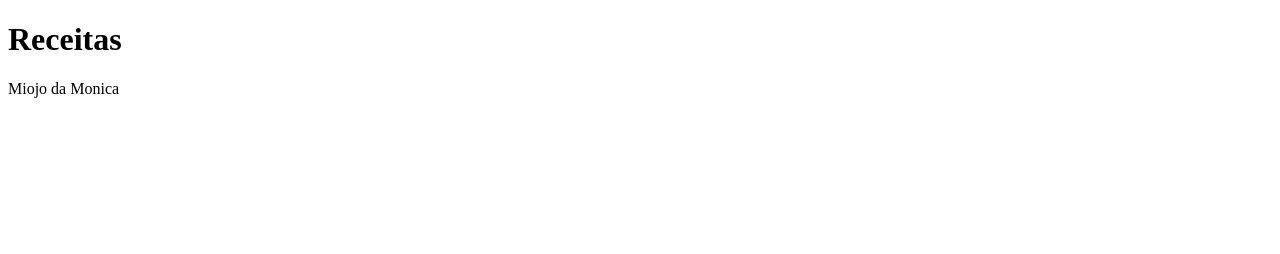
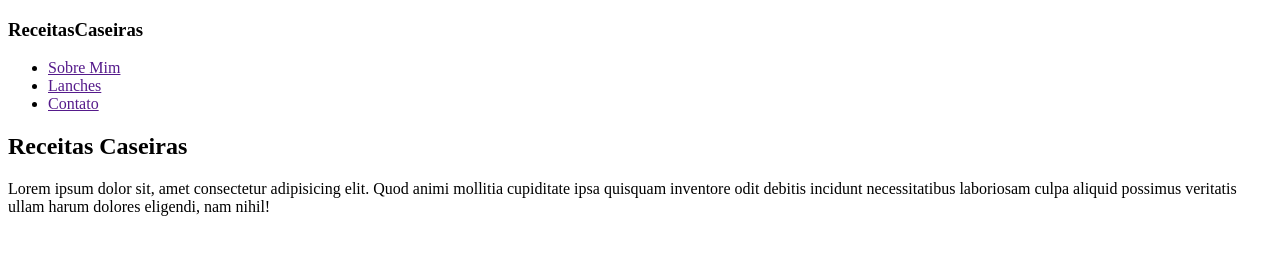
Before and after one commit to Stefanylopes28/Receitas, a plain HTML site: page index.html in a window 1280 px wide. Drawn offline with Linux system fonts and the light colour scheme.

Commit message:
Criação da header e main

```diff
--- a/index.html
+++ b/index.html
@@ -6,7 +6,25 @@
     <title>Document</title>
 </head>
 <body>
-    <h1>Receitas</h1>
-    <p>Miojo da Monica</p>
+    <!-- header o cabeçalho da nossa página -->
+<header>
+ <h3>ReceitasCaseiras</h3>
+ <nav>
+    <ul>
+        <li> <a href=""> Sobre Mim</a></li>
+        <li> <a href="">Lanches</a></li>
+        <li> <a href=""> Contato</a></li>
+    </ul>
+ </nav>
+</header>
+<!-- conteúdo principal -->
+ <main>
+    <!-- primeira seção -->
+    <section>
+      <h1>Receitas Caseiras</h1>
+      <p>Lorem ipsum dolor sit, amet consectetur adipisicing elit. Quod animi mollitia cupiditate ipsa quisquam inventore odit debitis incidunt necessitatibus laboriosam culpa aliquid possimus veritatis ullam harum dolores eligendi, nam nihil!</p>
+
+    </section>
+ </main>
 </body>
 </html>
```
